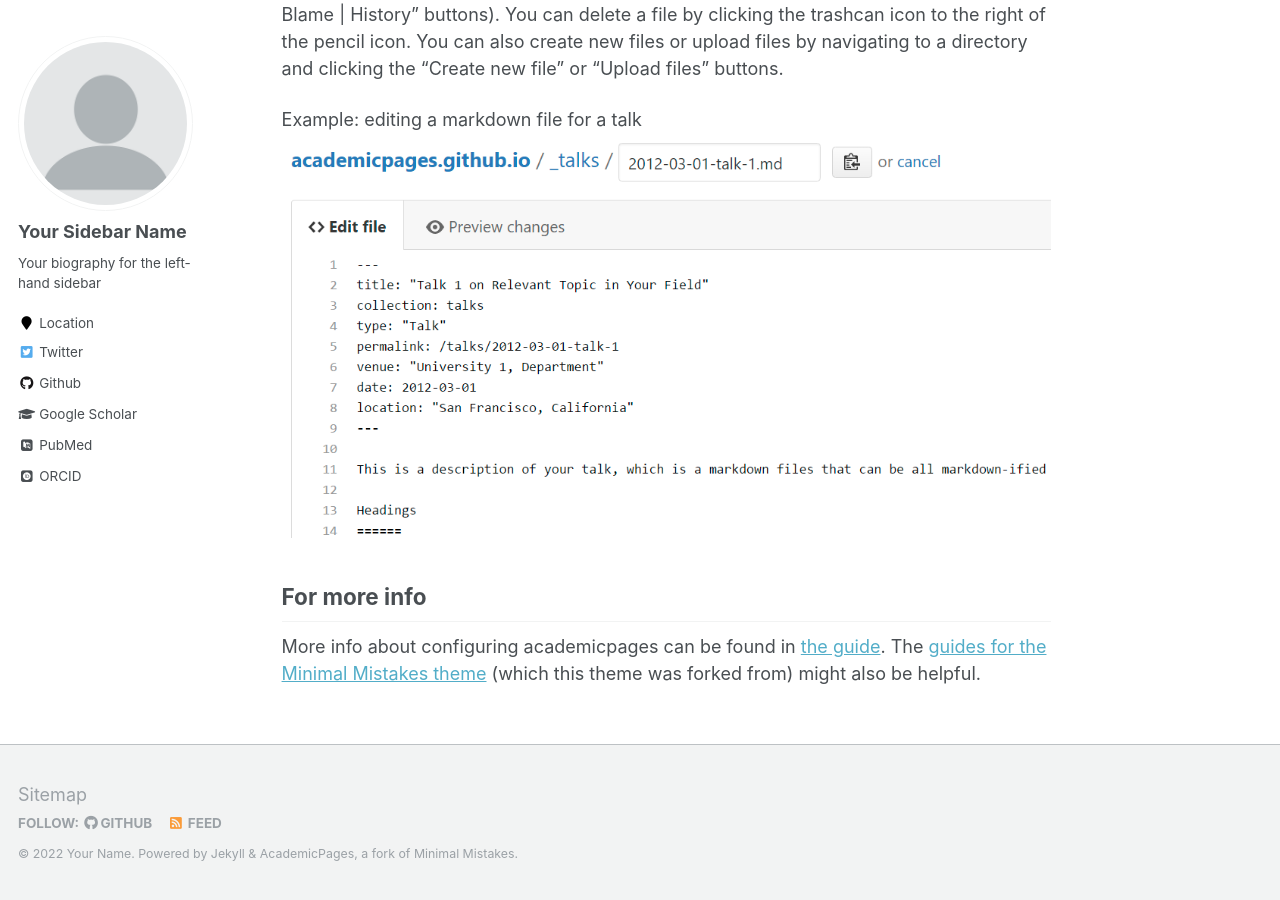
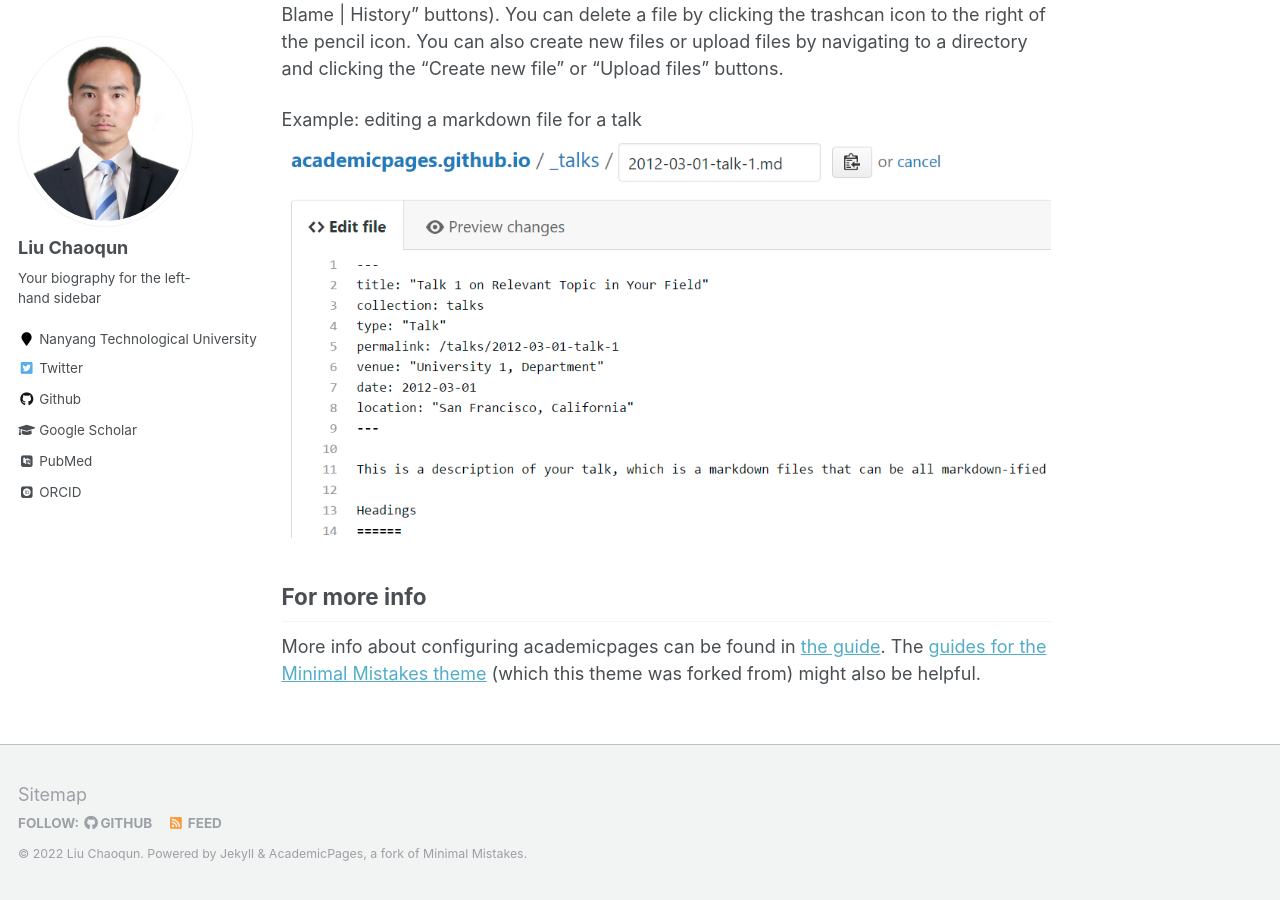
Before and after one commit to liuchaoqun/liuchaoqun.github.io, a Jekyll site: the page built from _pages/about.md, in a window 1280 px wide and 900 px high, scrolled down 2463 px. Built offline with Jekyll 4.4.1, drawn with Linux system fonts in a browser that asks for light colours; some web fonts are replaced; some of the changed text lies outside the part shown.

Commit message:
basic configuration

```diff
--- a/_config.yml
+++ b/_config.yml
@@ -7,13 +7,13 @@
 
 # Site Settings
 locale                   : "en-US"
-title                    : "Your Name / Site Title"
+title                    : "Liu Chaoqun"
 title_separator          : "-"
-name                     : &name "Your Name"
-description              : &description "personal description"
-url                      : https://academicpages.github.io # the base hostname & protocol for your site e.g. "https://mmistakes.github.io"
+name                     : &name "Liu Chaoqun"
+description              : &description "CS PhD student at Alibaba DAMO Academy and Nanyang Technological University"
+url                      : https://liuchaoqun.github.io # the base hostname & protocol for your site e.g. "https://mmistakes.github.io"
 baseurl                  : "" # the subpath of your site, e.g. "/blog"
-repository               : "academicpages/academicpages.github.io"
+repository               : "https://github.com/liuchaoqun"
 teaser                   :  # filename of teaser fallback teaser image placed in /images/, .e.g. "500x300.png"
 breadcrumbs              : false # true, false (default)
 words_per_minute         : 160
@@ -80,13 +80,13 @@ analytics:
 
 # Site Author
 author:
-  name             : "Your Sidebar Name"
+  name             : "Liu Chaoqun"
   avatar           : "profile.png"
   bio              : "Your biography for the left-hand sidebar"
-  location         : "Location"
+  location         : "Nanyang Technological University"
   employer         :
   pubmed           : "https://www.ncbi.nlm.nih.gov/pubmed/?term=john+snow"
-  googlescholar    : "http://yourfullgooglescholarurl.com"
+  googlescholar    : "https://scholar.google.com/citations?user=oKL6xrcAAAAJ&hl=en"
   email            :
   researchgate     :  # example: "https://www.researchgate.net/profile/yourprofile"
   uri              :
```
Also changed, not shown: images/profile.png, 2 other files.
